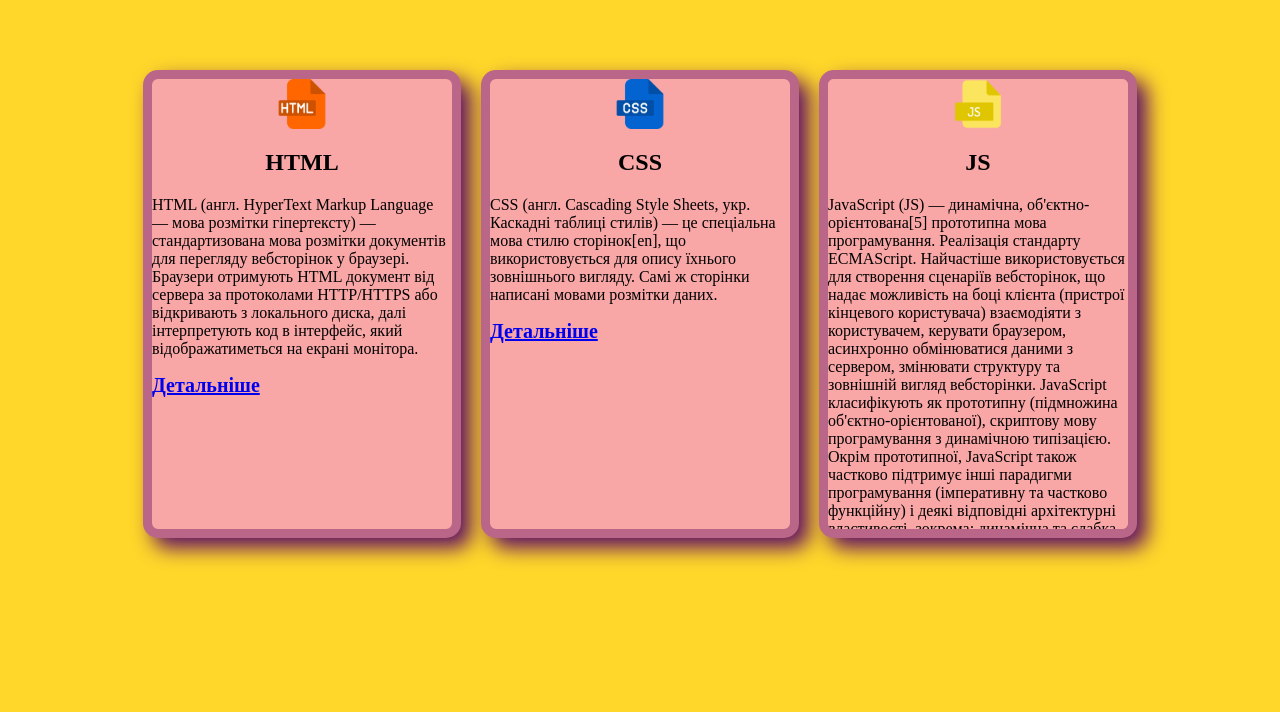
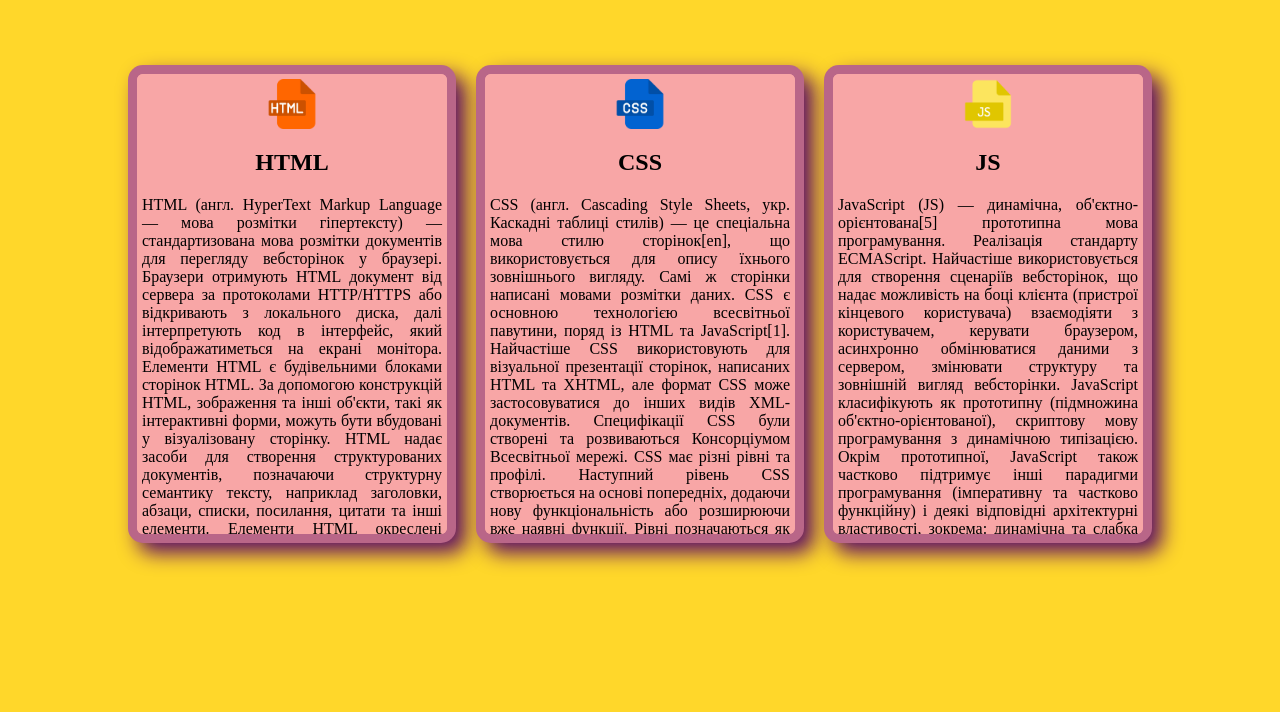
Before and after one commit to fedoryshynzahar/02_flexbox, a plain HTML site: page index.html in a window 1280 px wide. Shown: the part 104-816 px from the top of the page. Drawn offline with Linux system fonts and the light colour scheme.

Commit message:
Додано текст та змінено посилання

```diff
--- a/css/style.css
+++ b/css/style.css
@@ -16,6 +16,8 @@ body {
     border-radius: 15px;
     box-shadow: 10px 10px 20px #550369f1;
     transition: all 2s ease;
+    padding:5px;
+    text-align:justify ;
   }
 
   .container:hover {
--- a/index.html
+++ b/index.html
@@ -9,8 +9,31 @@
         <img src="img/html.png" alt="HTML" />
       </div>
       <h2>HTML</h2>
-    <p>HTML (англ. HyperText Markup Language — мова розмітки гіпертексту) — стандартизована мова розмітки документів для перегляду вебсторінок у браузері. Браузери отримують HTML документ від сервера за протоколами HTTP/HTTPS або відкривають з локального диска, далі інтерпретують код в інтерфейс, який відображатиметься на екрані монітора.</p>
-    <a href="https://uk.wikipedia.org/wiki/HTML" class="more_info">Детальніше</a>
+      <p>
+        HTML (англ. HyperText Markup Language — мова розмітки гіпертексту) —
+        стандартизована мова розмітки документів для перегляду вебсторінок у
+        браузері. Браузери отримують HTML документ від сервера за протоколами
+        HTTP/HTTPS або відкривають з локального диска, далі інтерпретують код в
+        інтерфейс, який відображатиметься на екрані монітора. Елементи HTML є
+        будівельними блоками сторінок HTML. За допомогою конструкцій HTML,
+        зображення та інші об'єкти, такі як інтерактивні форми, можуть бути
+        вбудовані у візуалізовану сторінку. HTML надає засоби для створення
+        структурованих документів, позначаючи структурну семантику тексту,
+        наприклад заголовки, абзаци, списки, посилання, цитати та інші елементи.
+        Елементи HTML окреслені тегами, написаними з використанням кутових
+        дужок. Теги на кшталт img / чи input / безпосередньо виводять вміст на
+        сторінку. Інші теги, такі як p, оточують текст і надають інформацію про
+        нього, а також можуть включати інші теги як піделементи. Браузери не
+        показують теги HTML, але використовують їх для інтерпретації вмісту
+        сторінки. В HTML можна вбудовувати програми, написані на скриптових
+        мовах, наприклад JavaScript, які впливають на поведінку та вміст
+        вебсторінок. Включення CSS визначає вигляд і компонування вмісту. World
+        Wide Web Consortium (W3C), який супроводжує стандарти HTML та CSS,
+        заохочує використання CSS над явним презентаційним HTML з 1997 року
+      </p>
+      <a href="https://uk.wikipedia.org/wiki/HTML" target="_blank" class="more_info"
+        >Детальніше</a
+      >
     </div>
 
     <div class="container">
@@ -18,8 +41,27 @@
         <img src="img/css.png" alt="CSS" />
       </div>
       <h2>CSS</h2>
-    <p>CSS (англ. Cascading Style Sheets, укр. Каскадні таблиці стилів) — це спеціальна мова стилю сторінок[en], що використовується для опису їхнього зовнішнього вигляду. Самі ж сторінки написані мовами розмітки даних.</p>
-    <a href="https://uk.wikipedia.org/wiki/CSS" class="more_info">Детальніше</a>
+      <p>
+        CSS (англ. Cascading Style Sheets, укр. Каскадні таблиці стилів) — це
+        спеціальна мова стилю сторінок[en], що використовується для опису
+        їхнього зовнішнього вигляду. Самі ж сторінки написані мовами розмітки
+        даних. CSS є основною технологією всесвітньої павутини, поряд із HTML та
+        JavaScript[1]. Найчастіше CSS використовують для візуальної презентації
+        сторінок, написаних HTML та XHTML, але формат CSS може застосовуватися
+        до інших видів XML-документів. Специфікації CSS були створені та
+        розвиваються Консорціумом Всесвітньої мережі. CSS має різні рівні та
+        профілі. Наступний рівень CSS створюється на основі попередніх, додаючи
+        нову функціональність або розширюючи вже наявні функції. Рівні
+        позначаються як CSS1, CSS2 та CSS3. Профілі — сукупність правил CSS
+        одного або більше рівнів, створені для окремих типів пристроїв або
+        інтерфейсів. Наприклад, існують профілі CSS для принтерів, мобільних
+        пристроїв тощо. CSS (каскадне або блокове верстання) прийшло на заміну
+        табличному верстанню вебсторінок. Головна перевага блокового верстання —
+        розділення вмісту сторінки (даних) та його візуальної презентації.
+      </p>
+      <a href="https://uk.wikipedia.org/wiki/CSS" target="_blank" class="more_info"
+        >Детальніше</a
+      >
     </div>
 
     <div class="container">
@@ -27,10 +69,24 @@
         <img src="img/folder.png" alt="JS" />
       </div>
       <h2>JS</h2>
-    <p>JavaScript (JS) — динамічна, об'єктно-орієнтована[5] прототипна мова програмування. Реалізація стандарту ECMAScript. Найчастіше використовується для створення сценаріїв вебсторінок, що надає можливість на боці клієнта (пристрої кінцевого користувача) взаємодіяти з користувачем, керувати браузером, асинхронно обмінюватися даними з сервером, змінювати структуру та зовнішній вигляд вебсторінки.
-
-        JavaScript класифікують як прототипну (підмножина об'єктно-орієнтованої), скриптову мову програмування з динамічною типізацією. Окрім прототипної, JavaScript також частково підтримує інші парадигми програмування (імперативну та частково функційну) і деякі відповідні архітектурні властивості, зокрема: динамічна та слабка типізація, автоматичне керування пам'яттю, прототипне наслідування, функції як об'єкти першого класу.</p>
-    <a href="https://uk.wikipedia.org/wiki/JavaScript" class="more_info">Детальніше</a>
+      <p>
+        JavaScript (JS) — динамічна, об'єктно-орієнтована[5] прототипна мова
+        програмування. Реалізація стандарту ECMAScript. Найчастіше
+        використовується для створення сценаріїв вебсторінок, що надає
+        можливість на боці клієнта (пристрої кінцевого користувача) взаємодіяти
+        з користувачем, керувати браузером, асинхронно обмінюватися даними з
+        сервером, змінювати структуру та зовнішній вигляд вебсторінки.
+        JavaScript класифікують як прототипну (підмножина
+        об'єктно-орієнтованої), скриптову мову програмування з динамічною
+        типізацією. Окрім прототипної, JavaScript також частково підтримує інші
+        парадигми програмування (імперативну та частково функційну) і деякі
+        відповідні архітектурні властивості, зокрема: динамічна та слабка
+        типізація, автоматичне керування пам'яттю, прототипне наслідування,
+        функції як об'єкти першого класу.
+      </p>
+      <a href="https://uk.wikipedia.org/wiki/JavaScript" target="_blank" class="more_info"
+        >Детальніше</a
+      >
     </div>
   </body>
 </html>
```
Lines whose indentation alone changed are shown as unchanged.
